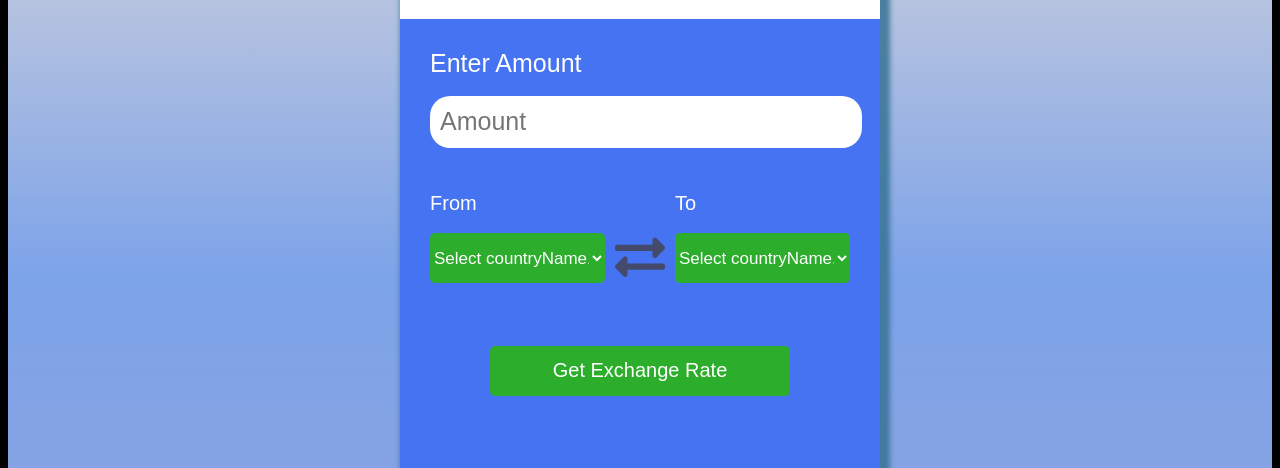
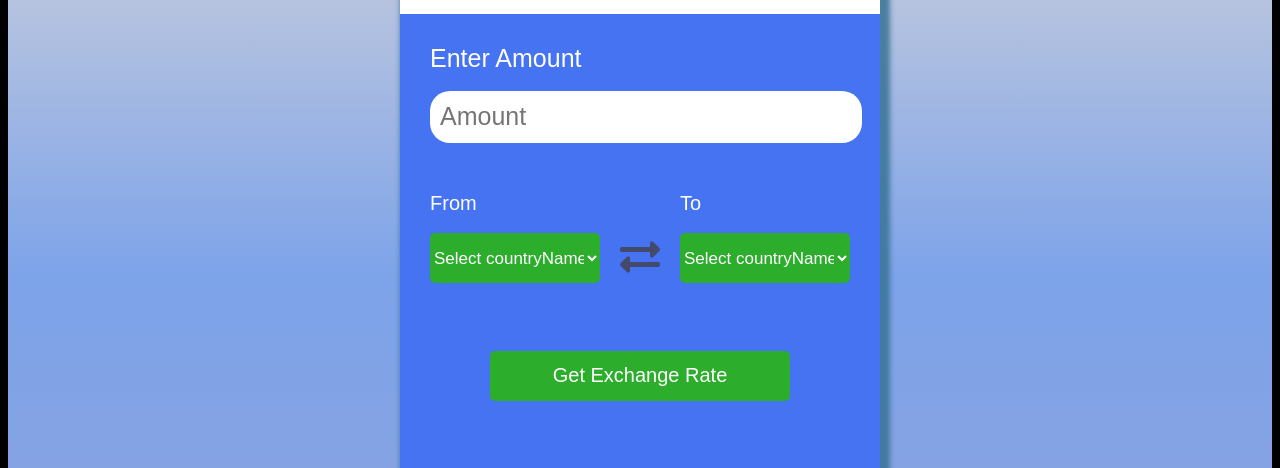
Before and after one commit to manasabingi115/currency-converter, a website built with Parcel: page index.html in a window 1280 px wide. Shown: the part 131-599 px from the top of the page. Built offline with nearby package versions, Linux system fonts and the light colour scheme.

Commit message:
code modified.

```diff
--- a/src/styles.css
+++ b/src/styles.css
@@ -31,10 +31,10 @@ body {
 }
 
 .fas {
-  font-size: 50px;
+  font-size: 40px;
   margin-top: 38px;
   color: rgba(66, 66, 82, 0.842);
-  padding: 10px;
+  padding: 20px;
 }
 
 input,
@@ -72,12 +72,12 @@ button:hover {
   color: white;
   font-size: 17px;
   border: none;
+  text-align-last: center;
 }
 
 h1 {
   display: flex;
   justify-content: center;
-  /* font-family: -webkit-body; */
   color: black;
   margin-top: -29px;
   margin-bottom: -6px;
```
